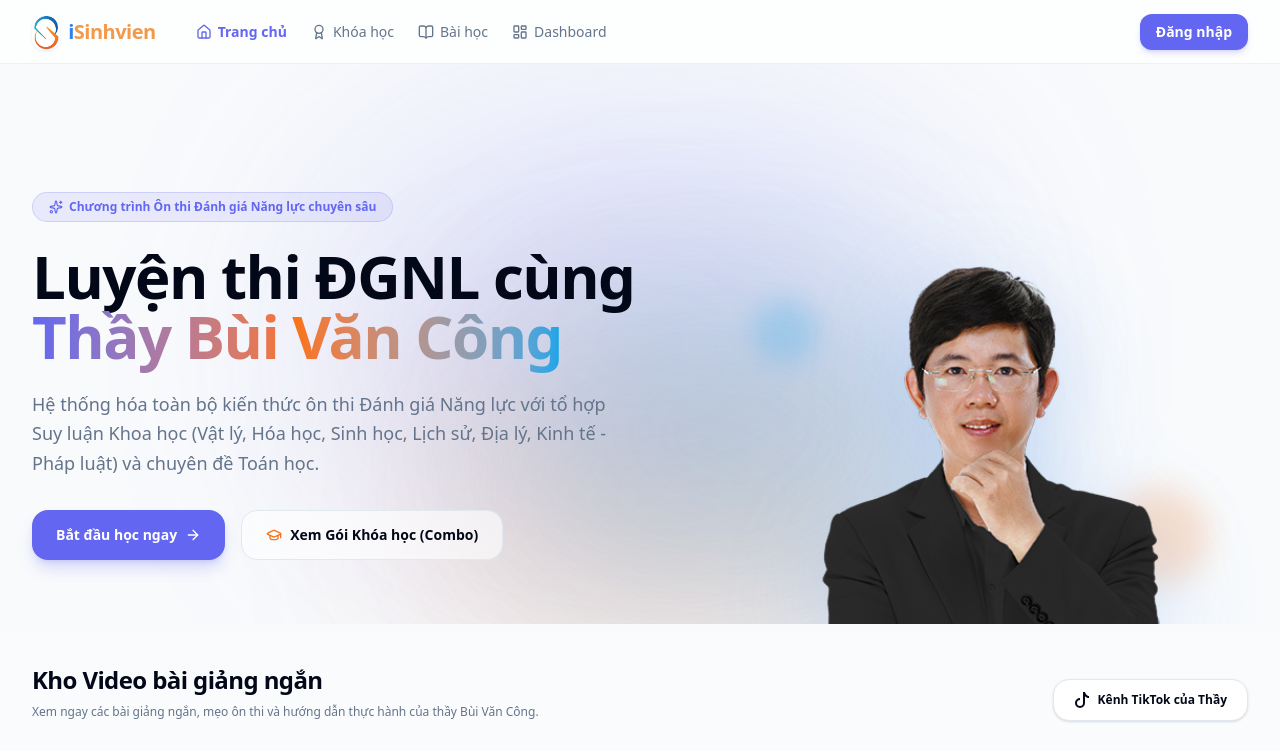
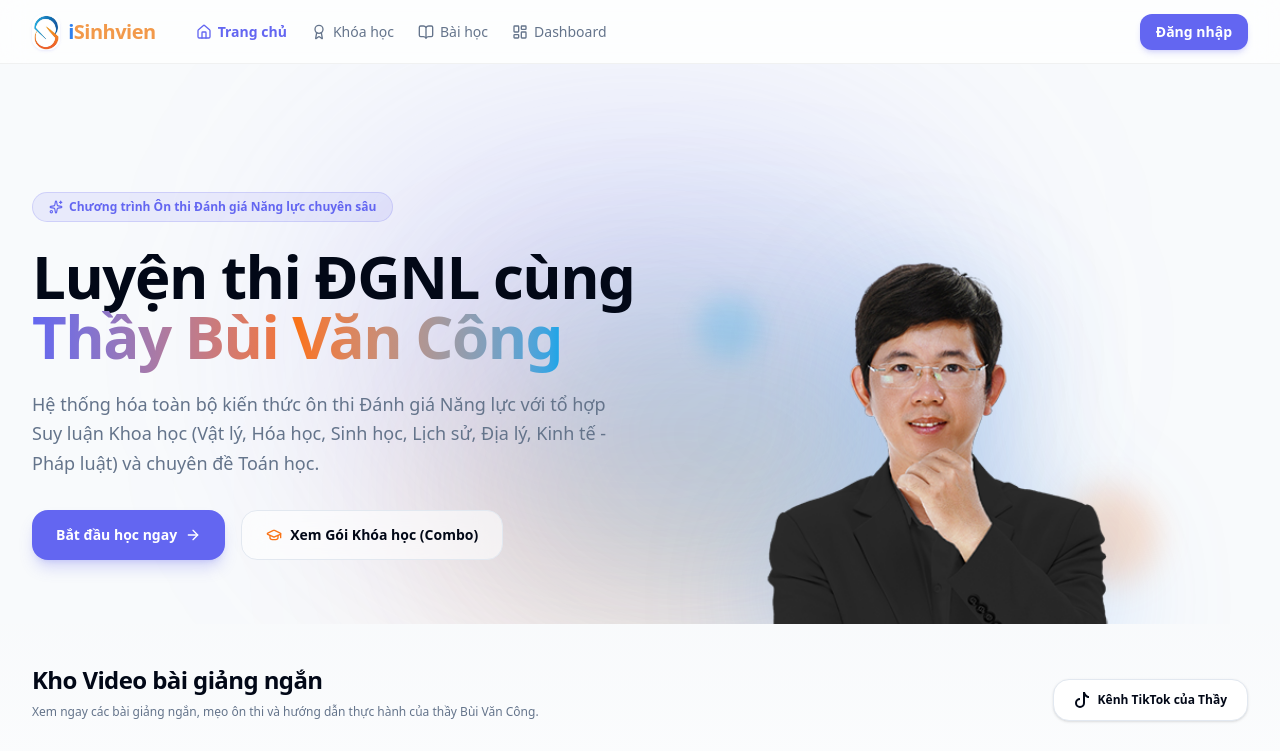
Before and after one commit to tomyrese/buivancong, a Next.js app: page / in a window 1280 px wide. Shown: the top 751 px of the page. Built offline with nearby package versions, Linux system fonts and the light colour scheme; no server answers.

Commit message:
design: move hero image closer using lg:-ml-28 and amplify ambient drop shadows

```diff
--- a/features/home/hero.tsx
+++ b/features/home/hero.tsx
@@ -79,7 +79,7 @@ export default function Hero() {
             initial={{ opacity: 0, scale: 0.95 }}
             animate={{ opacity: 1, scale: 1 }}
             transition={{ duration: 0.8, delay: 0.2 }}
-            className="lg:col-span-5 flex justify-center lg:justify-start lg:-ml-14 self-end z-10"
+            className="lg:col-span-5 flex justify-center lg:justify-start lg:-ml-28 self-end z-10"
           >
             <div className="relative w-full max-w-[480px] lg:max-w-[540px] flex items-end justify-center">
               {/* Teacher Image with layered 3D drop shadow & ambient glow */}
@@ -87,7 +87,7 @@ export default function Hero() {
                 src={gv07Img}
                 alt="Teacher Model"
                 priority
-                className="w-full h-auto object-contain select-none pointer-events-none drop-shadow-[0_10px_15px_rgba(0,0,0,0.15)] drop-shadow-[0_30px_50px_rgba(47,128,237,0.22)] filter dark:drop-shadow-[0_30px_50px_rgba(242,153,74,0.12)] transform hover:scale-[1.03] transition-transform duration-500 z-10 translate-y-1 block"
+                className="w-full h-auto object-contain select-none pointer-events-none drop-shadow-[0_10px_15px_rgba(0,0,0,0.15)] drop-shadow-[0_30px_60px_rgba(47,128,237,0.26)] filter dark:drop-shadow-[0_30px_60px_rgba(242,153,74,0.15)] transform hover:scale-[1.03] transition-transform duration-500 z-10 translate-y-1 block"
               />
 
               {/* Decorative Blur Orbs inside image container */}
```
